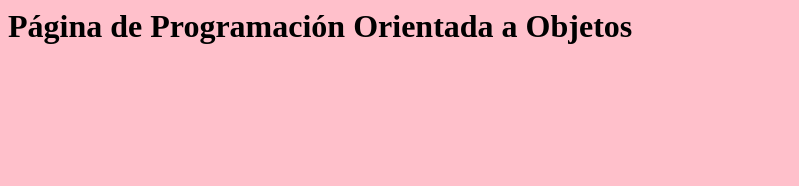
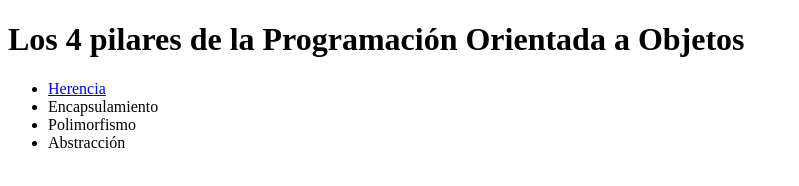
Before and after one commit to iscitsl/adan, a plain HTML site: page index.html in a window 1280 px wide. Shown: the whole page, without its empty margins (0-799 px from the left). Drawn offline with Linux system fonts and the light colour scheme.

Commit message:
Agregue el índice

```diff
--- a/index.html
+++ b/index.html
@@ -1,6 +1,19 @@
-<style>
-    body{
-        background-color: pink;
-    }
-</style>
-<h1>Página de Programación Orientada a Objetos</h1>
+<!DOCTYPE html>
+<html lang="es">
+<head>
+    <meta charset="UTF-8">
+    <meta http-equiv="X-UA-Compatible" content="IE=edge">
+    <meta name="viewport" content="width=device-width, initial-scale=1.0">
+    <title>Programación Orientada a Objetos</title>
+</head>
+<body>
+    <h1>Los 4 pilares de la Programación Orientada a Objetos</h1>
+    <ul>
+        <li><a href="herencia.html">Herencia</a></li>
+        <li>Encapsulamiento</li>
+        <li>Polimorfismo</li>
+        <li>Abstracción</li>
+    </ul>
+
+</body>
+</html>
```
Also changed, not shown: herencia.html (added, +15 -0 lines).
